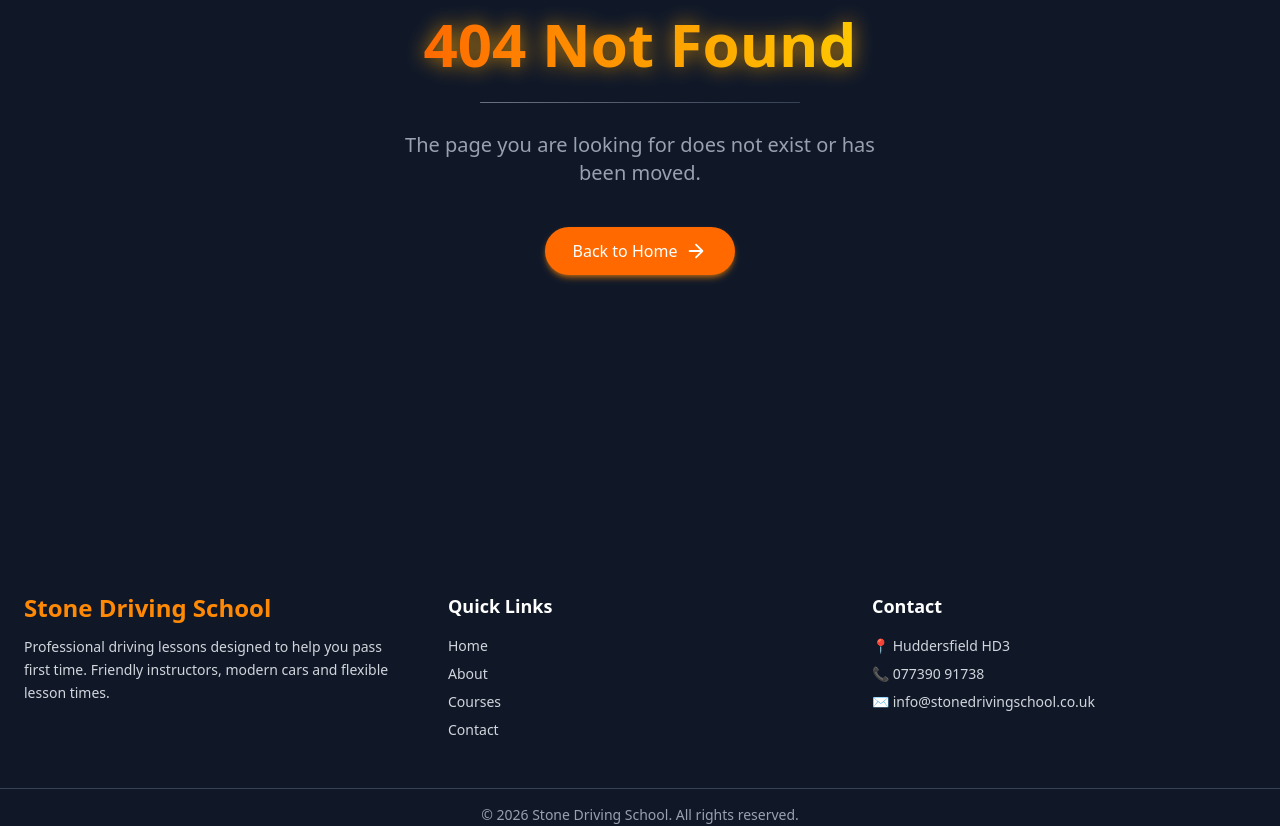
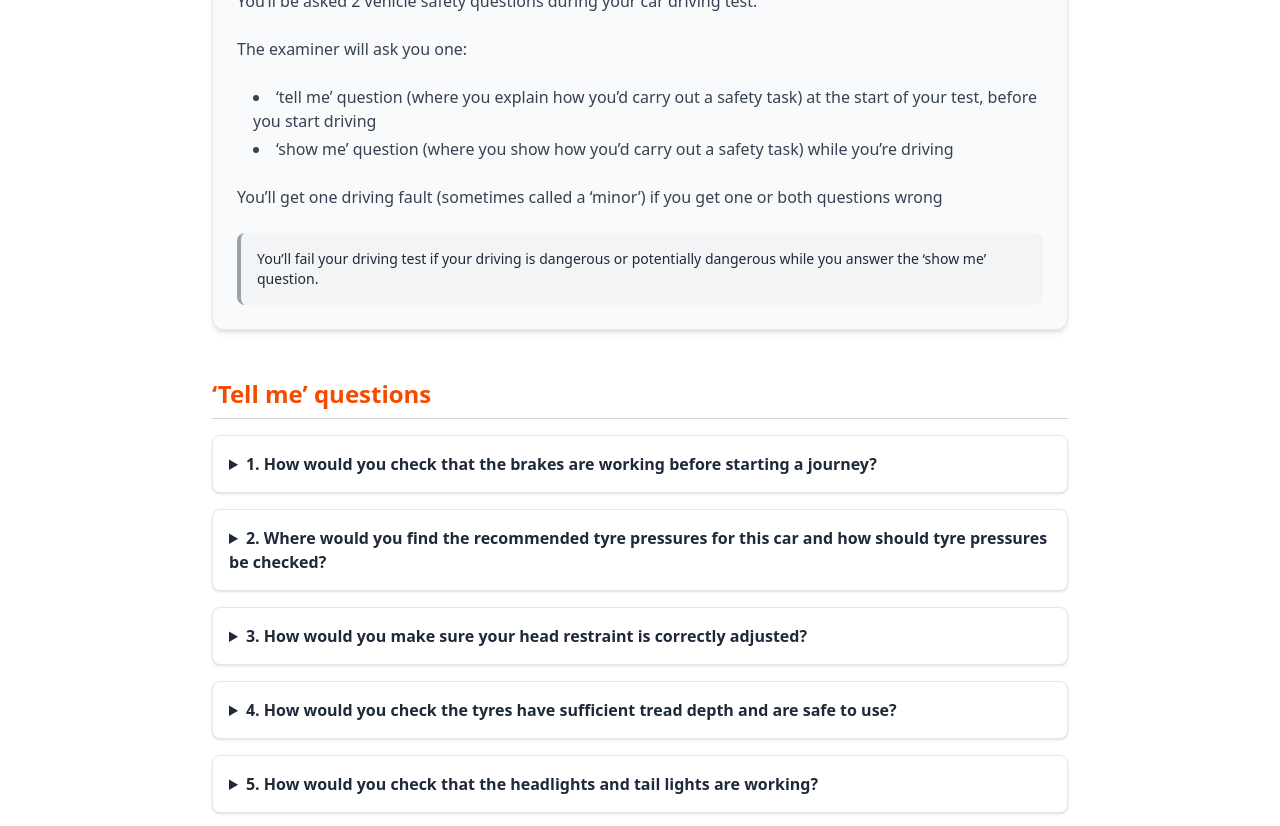
Before and after one commit to Salik689/stone-driving, a Next.js app: page /show-me-tell-me in a window 1280 px wide. Before the commit this address had no page. Shown: the part 320-1146 px from the top of the page. Built offline with nearby package versions, Linux system fonts and the light colour scheme.

Commit message:
show tell question

```diff
--- a/app/practical-test-practice/page.js
+++ b/app/practical-test-practice/page.js
@@ -61,7 +61,7 @@ const page = () => {
       <section className="mx-auto max-w-4xl px-5 pb-16 space-y-10">
         {/* Show me tell me */}
         <section className="space-y-4">
-          <h2 className="font-bold text-2xl">‘Show me, tell me’ questions</h2>
+          <h2 className="font-bold text-2xl"><Link className="text-blue-600 underline hover:text-blue-800" href="/show-me-tell-me">‘Show me, tell me’</Link> questions</h2>
           <p>You’ll be asked the:</p>
           <ul className="list-disc list-inside space-y-2">
             <li>‘tell me’ question at the start of your test, before you start driving</li>
--- /dev/null
+++ b/app/show-me-tell-me/page.js
@@ -0,0 +1,160 @@
+import React from "react";
+
+const page = () => {
+  return (
+    <>
+      <main className="mx-auto max-w-4xl px-5 py-12 space-y-12">
+        <h1 className="text-[clamp(1.75rem,4vw,3rem)] font-extrabold text-center text-orange-600">
+          Show me, tell me questions
+        </h1>
+
+        <section className="bg-gray-50 rounded-xl p-6 shadow-md border border-gray-200 space-y-6">
+          <h2 className="text-xl font-semibold text-gray-800">About the questions</h2>
+          <p className="text-gray-700">You’ll be asked 2 vehicle safety questions during your car driving test.</p>
+          <p className="text-gray-700">The examiner will ask you one:</p>
+          <ul className="list-disc list-inside text-gray-700 space-y-1 ml-4">
+            <li>
+              ‘tell me’ question (where you explain how you’d carry out a safety task) at the start
+              of your test, before you start driving
+            </li>
+            <li>
+              ‘show me’ question (where you show how you’d carry out a safety task) while you’re driving
+            </li>
+          </ul>
+          <p className="text-gray-700">
+            You’ll get one driving fault (sometimes called a ‘minor’) if you get one or both questions wrong
+          </p>
+          <div className="rounded-lg border-l-4 border-gray-400 bg-gray-100 p-4 text-sm text-gray-800 font-medium">
+            You’ll fail your driving test if your driving is dangerous or potentially dangerous while you answer the
+            ‘show me’ question.
+          </div>
+        </section>
+
+        <section className="tell-me-questions space-y-4">
+          <h2 className="text-orange-600 text-2xl font-bold border-b border-gray-300 pb-2 mb-4">‘Tell me’ questions</h2>
+
+          {[
+            {
+              q: "1. How would you check that the brakes are working before starting a journey?",
+              a: "Before starting the journey, I would check that the brake pedal does not feel spongy or slack. As I set off, I would test the brakes gently to make sure the vehicle slows down properly and does not pull to one side."
+            },
+            {
+              q: "2. Where would you find the recommended tyre pressures for this car and how should tyre pressures be checked?",
+              a: "The recommended tyre pressures can be found in the manufacturer’s handbook or on a label inside the car, such as the driver’s door frame or fuel flap. Tyre pressures should be checked using a reliable pressure gauge when the tyres are cold. Pressures should be adjusted if needed, including the spare tyre if fitted, and valve caps should be refitted."
+            },
+            {
+              q: "3. How would you make sure your head restraint is correctly adjusted?",
+              a: "The head restraint should be adjusted so that the rigid part is at least as high as the eyes or the top of the ears and as close to the back of the head as is comfortable. Some head restraints may not be adjustable."
+            },
+            {
+              q: "4. How would you check the tyres have sufficient tread depth and are safe to use?",
+              a: "I would check that the tyres have no cuts or bulges and that the tread depth is at least 1.6mm across the central three-quarters of the tyre and around the entire circumference."
+            },
+            {
+              q: "5. How would you check that the headlights and tail lights are working?",
+              a: "I would turn on the light switch, turning on the ignition if necessary, and explain that I would then walk around the vehicle to check the lights. As this is a “tell me” question, I do not need to physically leave the vehicle."
+            },
+            {
+              q: "6. How would you know if there was a problem with the anti-lock braking system (ABS)?",
+              a: "A warning light on the dashboard would illuminate if there was a fault with the anti-lock braking system."
+            },
+            {
+              q: "7. How would you check the direction indicators are working?",
+              a: "I would operate the indicator switch, turning on the ignition if necessary, and explain that I would then walk around the vehicle to check the indicators."
+            },
+            {
+              q: "8. How would you check the brake lights are working?",
+              a: "I would operate the brake pedal and either check the lights using reflections in windows or doors, or ask someone to help me confirm that the brake lights are working."
+            },
+            {
+              q: "9. How would you check the power-assisted steering is working?",
+              a: "If the steering becomes heavy, this may indicate a fault. One check is to apply gentle pressure to the steering wheel while starting the engine. The wheel should move slightly as the system starts working. Alternatively, turning the steering wheel just after moving off should confirm that the power-assisted steering is functioning."
+            },
+            {
+              q: "10. How would you switch on the rear fog light and when would you use it?",
+              a: "I would operate the rear fog light switch, turning on the dipped headlights and ignition if necessary, and check that the warning light is illuminated. Rear fog lights should be used when visibility is seriously reduced, generally when you cannot see more than 100 metres."
+            },
+            {
+              q: "11. How would you switch from dipped headlights to main beam?",
+              a: "I would operate the headlight control or stalk with the ignition or engine on if necessary and check that the main beam warning light is illuminated on the dashboard."
+            },
+            {
+              q: "12. How would you check that the engine has sufficient oil?",
+              a: "I would identify the dipstick or oil level indicator, remove it, wipe it clean, reinsert it, and then check that the oil level is between the minimum and maximum markings."
+            },
+            {
+              q: "13. How would you check that the engine has sufficient coolant?",
+              a: "I would identify the coolant reservoir or header tank and check that the coolant level is between the minimum and maximum markings. If necessary, coolant should be topped up to the correct level when the engine is cold."
+            },
+            {
+              q: "14. How would you check that you have a safe level of hydraulic brake fluid?",
+              a: "I would identify the brake fluid reservoir and check that the fluid level is between the minimum and maximum markings."
+            },
+          ].map((item, idx) => (
+            <details
+              key={idx}
+              className="border border-gray-200 rounded-lg p-4 bg-white shadow-sm"
+            >
+              <summary className="cursor-pointer font-semibold text-gray-800 hover:text-orange-600">
+                {item.q}
+              </summary>
+              <p className="mt-2 text-gray-700">{item.a}</p>
+            </details>
+          ))}
+
+          <div className="mt-8">
+            <iframe
+              className="w-full aspect-video rounded-lg shadow-md border border-gray-200"
+              src="https://www.youtube.com/embed/uh8slnP76-w"
+              title="'Show me, tell me': tell me questions 2025: official DVSA guide"
+              frameBorder="0"
+              allow="accelerometer; autoplay; clipboard-write; encrypted-media; gyroscope; picture-in-picture; web-share"
+              allowFullScreen
+            ></iframe>
+          </div>
+        </section>
+        <section className="show-me-questions mx-auto max-w-4xl px-4 sm:px-6 lg:px-8 py-10 sm:py-12 space-y-8">
+  <h2 className="text-orange-600 text-2xl sm:text-3xl font-bold border-b border-gray-300 pb-2 sm:pb-3 mb-6">
+    ‘Show me’ questions
+  </h2>
+
+  <ul className="space-y-4">
+    {[
+      "When it’s safe to do so, can you show me how you wash and clean the rear windscreen?",
+      "When it’s safe to do so, can you show me how you wash and clean the front windscreen?",
+      "When it’s safe to do so, can you show me how you’d switch on your dipped headlights?",
+      "When it’s safe to do so, can you show me how you’d set the rear demister?",
+      "When it’s safe to do so, can you show me how you’d operate the horn?",
+      "When it’s safe to do so, can you show me how you’d demist the front windscreen?",
+      "When it’s safe to do so, can you show me how you’d open and close the side window?"
+    ].map((question, idx) => (
+      <li
+        key={idx}
+        className="bg-white border border-gray-200 rounded-lg p-4 sm:p-5 shadow-sm text-gray-800 text-base sm:text-lg hover:shadow-md transition-shadow duration-200"
+      >
+        {question}
+      </li>
+    ))}
+  </ul>
+<div className="mx-auto max-w-4xl px-4 sm:px-6 lg:px-8 py-10">
+  <div className="relative w-full aspect-video">
+    <iframe
+      className="absolute top-0 left-0 w-full h-full rounded-lg shadow-lg"
+      src="https://www.youtube.com/embed/damj01nXcZU"
+      title="'Show me, tell me': show me questions 2025: official DVSA guide"
+      frameBorder="0"
+      allow="accelerometer; autoplay; clipboard-write; encrypted-media; gyroscope; picture-in-picture; web-share"
+      referrerPolicy="strict-origin-when-cross-origin"
+      allowFullScreen
+    ></iframe>
+  </div>
+</div>
+
+</section>
+
+      </main>
+    </>
+  );
+};
+
+export default page;
```
